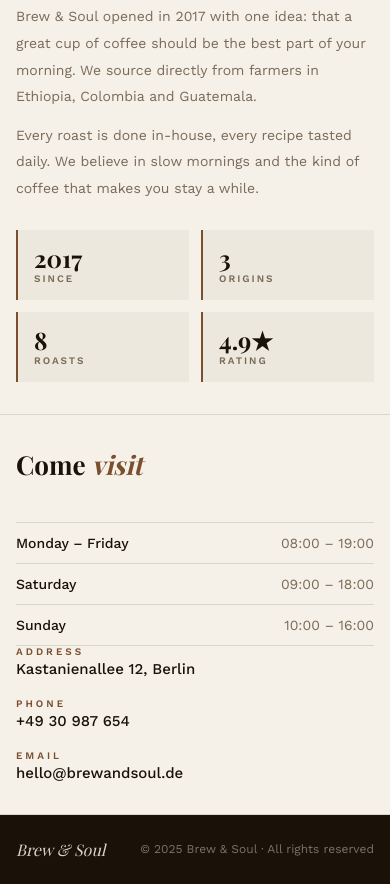
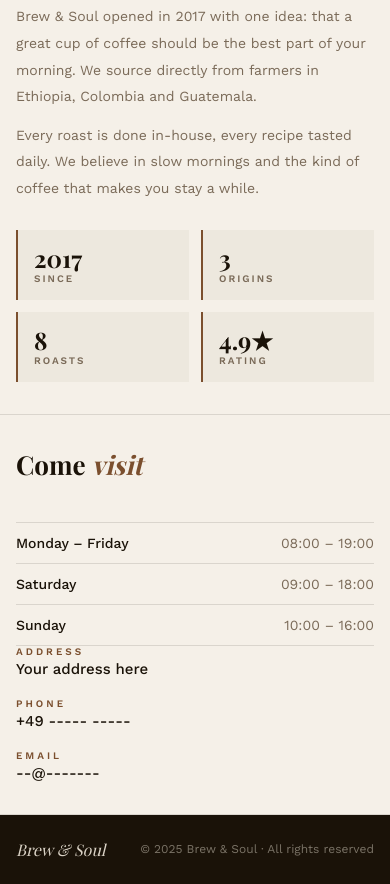
Before and after one commit to CompactModel/demo-cafe, a plain HTML site: page index.html in a window 390 px wide. Shown: the part 3509-4393 px from the top of the page. Drawn offline with nearby package versions, Linux system fonts and the light colour scheme; a web font is replaced by a local one.

Commit message:
Replace phone, address and email with placeholders

```diff
--- a/index.html
+++ b/index.html
@@ -497,9 +497,9 @@
       <div class="hour-row"><span class="hour-day" data-i18n="hr_su">Sunday</span><span class="hour-time">10:00 – 16:00</span></div>
     </div>
     <div class="v-info">
-      <div><div class="vi-lbl" data-i18n="vi_addr">Address</div><div class="vi-val">Kastanienallee 12, Berlin</div></div>
-      <div><div class="vi-lbl" data-i18n="vi_ph">Phone</div><div class="vi-val">+49 30 987 654</div></div>
-      <div><div class="vi-lbl">Email</div><div class="vi-val">hello@brewandsoul.de</div></div>
+      <div><div class="vi-lbl" data-i18n="vi_addr">Address</div><div class="vi-val" data-i18n="vi_addr_val">Your address here</div></div>
+      <div><div class="vi-lbl" data-i18n="vi_ph">Phone</div><div class="vi-val">+49 ----- -----</div></div>
+      <div><div class="vi-lbl">Email</div><div class="vi-val">--@-------</div></div>
     </div>
   </div>
 </section>
@@ -557,7 +557,7 @@ const i18n={
     f_since:'Since',f_orig:'Origins',f_roast:'Roasts',f_rate:'Rating',
     vs_h:'Come',vs_h2:'visit',
     hr_mf:'Monday – Friday',hr_sa:'Saturday',hr_su:'Sunday',
-    vi_addr:'Address',vi_ph:'Phone',
+    vi_addr:'Address',vi_addr_val:'Your address here',vi_ph:'Phone',
     ft_c:'© 2025 Brew & Soul · All rights reserved'
   },
   de:{
@@ -583,7 +583,7 @@ const i18n={
     f_since:'Seit',f_orig:'Herkunftsländer',f_roast:'Röstungen',f_rate:'Bewertung',
     vs_h:'Besucht',vs_h2:'uns',
     hr_mf:'Montag – Freitag',hr_sa:'Samstag',hr_su:'Sonntag',
-    vi_addr:'Adresse',vi_ph:'Telefon',
+    vi_addr:'Adresse',vi_addr_val:'Ihre Adresse hier',vi_ph:'Telefon',
     ft_c:'© 2025 Brew & Soul · Alle Rechte vorbehalten'
   },
   uk:{
@@ -609,7 +609,7 @@ const i18n={
     f_since:'Від',f_orig:'Походження',f_roast:'Обсмажки',f_rate:'Рейтинг',
     vs_h:'Завітайте',vs_h2:'до нас',
     hr_mf:'Понеділок – П\'ятниця',hr_sa:'Субота',hr_su:'Неділя',
-    vi_addr:'Адреса',vi_ph:'Телефон',
+    vi_addr:'Адреса',vi_addr_val:'Тут ваша адреса',vi_ph:'Телефон',
     ft_c:'© 2025 Brew & Soul · Всі права захищені'
   }
 };
```
